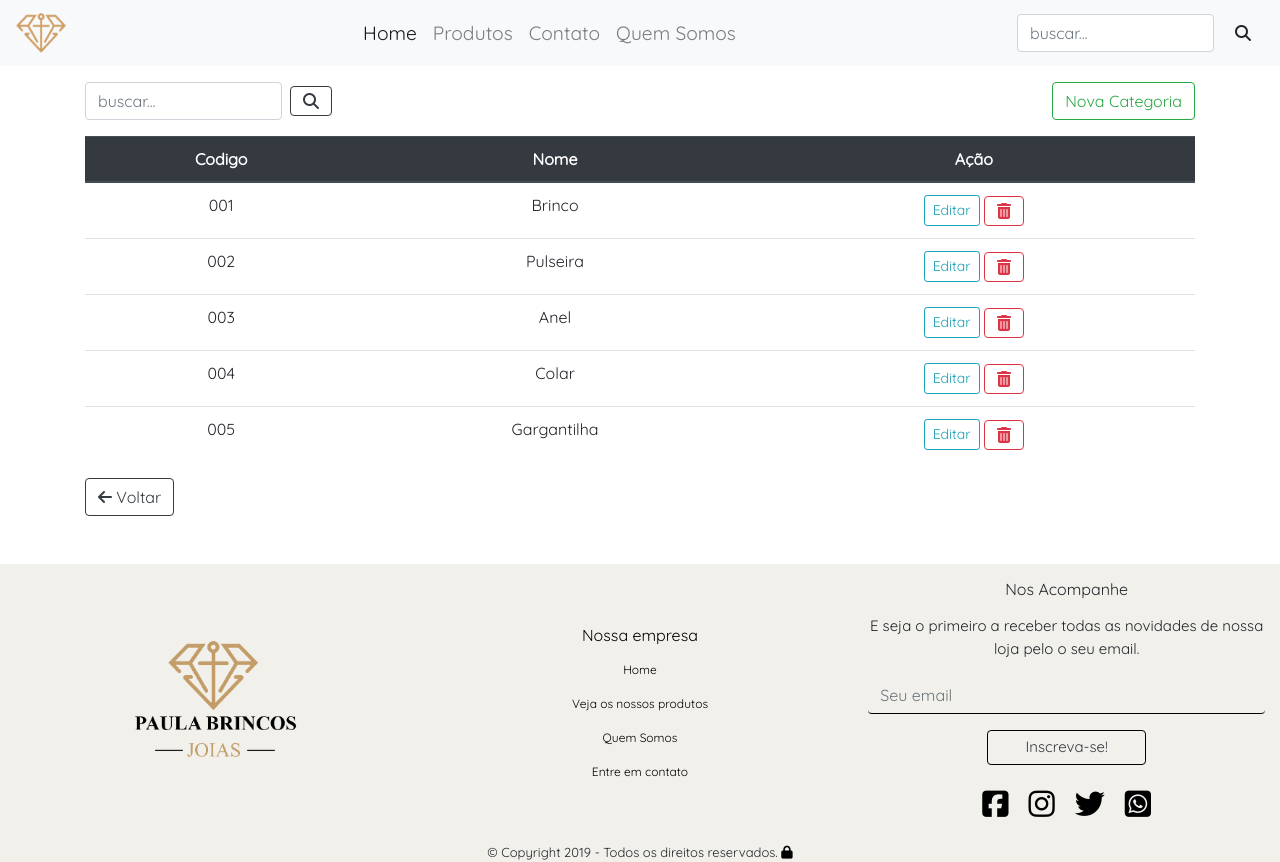
After one commit to GabrielCeffas/Equipe-3-Trainee-2019.2, a PHP site: page /CrudCategoria.html in a window 1280 px wide. The commit adds this page. Run offline with PHP 8.4, Linux system fonts and the light colour scheme; some libraries are stand-ins or nearby versions.

Commit message:
Crud da Categoria e suas respectivas páginas criadas.

```diff
--- /dev/null
+++ b/CrudCategoria.html
@@ -0,0 +1,133 @@
+<head>
+    <meta charset="utf-8">
+    <meta name="viewport" content="width=device-width, initial-scale=1, shrink-to-fit=no">
+    <link rel="stylesheet" href="https://stackpath.bootstrapcdn.com/bootstrap/4.3.1/css/bootstrap.min.css"
+        integrity="sha384-ggOyR0iXCbMQv3Xipma34MD+dH/1fQ784/j6cY/iJTQUOhcWr7x9JvoRxT2MZw1T" crossorigin="anonymous">
+    <title>Paula Brincos</title>
+    <link rel="icon" href="img/logodiamante.png">
+    <link rel="stylesheet" href="css/styles.css">
+    <link href="https://fonts.googleapis.com/css?family=Quicksand&display=swap" rel="stylesheet">
+    <script src="https://kit.fontawesome.com/101f0cf20a.js" crossorigin="anonymous"></script>
+</head>
+
+<body>
+    <nav class="navbar nav-home navbar-expand-lg navbar-light bg-light">
+        <a class="navbar-brand" href="#">
+            <img src="img/logodiamante.png" width="50" height="40" alt="">
+        </a>
+        <button class="navbar-toggler" type="button" data-toggle="collapse" data-target="#navbarSupportedContent"
+            aria-controls="navbarSupportedContent" aria-expanded="false" aria-label="Toggle navigation">
+            <span class="navbar-toggler-icon"></span>
+        </button>
+
+        <div class="collapse navbar-collapse" id="navbarSupportedContent">
+            <ul class="navbar-nav mx-auto">
+                <li class="nav-item active">
+                    <a class="nav-link" href="#">Home <span class="sr-only">(current)</span></a>
+                </li>
+                <li class="nav-item">
+                    <a class="nav-link" href="#">Produtos</a>
+                </li>
+                <li class="nav-item">
+                    <a class="nav-link" href="#">Contato</a>
+                </li>
+                <li class="nav-item">
+                    <a class="nav-link" href="#">Quem Somos</a>
+                </li>
+            </ul>
+            <form class="form-inline my-2 my-lg-0">
+                <input class="form-control mr-sm-2" type="search" placeholder="buscar..." aria-label="Search">
+                <button class="btn  my-2 my-sm-0" type="submit"><i class="fas fa-search"></i></button>
+            </form>
+        </div>
+    </nav>
+
+    <div class="container mt-3">
+        <div class="d-flex justify-content-between">
+            <form class="form-inline search-crud my-2 my-lg-0">
+                <input class="form-control mr-sm-2" type="search" placeholder="buscar..." aria-label="Search">
+                <button class="btn btn-outline-dark" type="submit"><i class="fas fa-search"></i></button>
+            </form>
+            <button type="button" class="btn btn-outline-success">Nova Categoria</button>
+        </div>
+        <table class="table mt-3 text-center">
+            <thead class="thead-dark">
+                <tr>
+                    <th scope="col">Codigo</th>
+                    <th scope="col">Nome</th>
+                    <th scope="col">Ação</th>
+                </tr>
+            </thead>
+            <tbody>
+                <tr>
+                    <td>001</td>
+                    <td>Brinco</td>
+                    <td><button type="button" class="btn btn-outline-info btn-sm">Editar</button> <button type="button" class="btn btn-outline-danger"><i class="fas fa-trash-alt"></i></button></td>
+                </tr>
+                <tr>
+                    <td>002</td>
+                    <td>Pulseira</td>
+                    <td><button type="button" class="btn btn-outline-info btn-sm">Editar</button> <button type="button" class="btn btn-outline-danger"><i class="fas fa-trash-alt"></i></button></td>
+                </tr>
+                <tr>
+                    <td>003</td>
+                    <td>Anel</td>
+                    <td><button type="button" class="btn btn-outline-info btn-sm">Editar</button> <button type="button" class="btn btn-outline-danger"><i class="fas fa-trash-alt"></i></button></td>
+                </tr>
+                <tr>
+                    <td>004</td>
+                    <td>Colar</td>
+                    <td><button type="button" class="btn btn-outline-info btn-sm">Editar</button> <button type="button" class="btn btn-outline-danger"><i class="fas fa-trash-alt"></i></button></td>
+                </tr>
+                <tr>
+                    <td>005</td>
+                    <td>Gargantilha</td>
+                    <td><button type="button" class="btn btn-outline-info btn-sm">Editar</button> <button type="button" class="btn btn-outline-danger"><i class="fas fa-trash-alt"></i></button></td>
+                </tr>
+            </tbody>
+        </table>
+        <button type="button" class="btn btn-outline-dark"><i class="fas fa-arrow-left"></i> Voltar</button>
+    </div>
+
+    <script src="https://code.jquery.com/jquery-3.3.1.slim.min.js" integrity="sha384-q8i/X+965DzO0rT7abK41JStQIAqVgRVzpbzo5smXKp4YfRvH+8abtTE1Pi6jizo" crossorigin="anonymous"></script>
+    <script src="https://cdnjs.cloudflare.com/ajax/libs/popper.js/1.14.7/umd/popper.min.js" integrity="sha384-UO2eT0CpHqdSJQ6hJty5KVphtPhzWj9WO1clHTMGa3JDZwrnQq4sF86dIHNDz0W1" crossorigin="anonymous"></script>
+    <script src="https://stackpath.bootstrapcdn.com/bootstrap/4.3.1/js/bootstrap.min.js" integrity="sha384-JjSmVgyd0p3pXB1rRibZUAYoIIy6OrQ6VrjIEaFf/nJGzIxFDsf4x0xIM+B07jRM" crossorigin="anonymous"></script>
+</body>
+
+<footer id="rodape" class="mt-5 content">
+    <div>
+        <div class="text-center row">
+            <div class="col-md-4 mapaSite">
+                <a href="index.html"><img id="logo" src="img/logo.png"></a>
+            </div>
+            <div class="col-md-4 mapaSite">
+                <nav>
+                    <p>
+                        <h6>Nossa empresa</h6>
+                    </p>
+                    <p><a class="menu" href="index.html">Home</a></p>
+                    <p><a class="menu" href="produtos.html">Veja os nossos produtos</a></p>
+                    <p><a class="menu" href="quemsomos.html">Quem Somos</a></p>
+                    <p><a class="menu" href="viewContato.html">Entre em contato</a></p>
+                </nav>
+            </div>
+            <div id="end" class="col-md-4">
+                <sect-ion>
+                    <p for="email">
+                        <h6>Nos Acompanhe</h6>
+                    </p>
+                    <p id="end">E seja o primeiro a receber todas as novidades de nossa loja pelo o seu email.</p>
+                    <p><input class="UserEmail form-control" name="UserEmail" id="UserEmail" type="email" placeholder="Seu email">
+                    </p>
+                    <p><input class="btn btn-outline-dark bto" type="submit" value="Inscreva-se!" /></p>
+                    </section>
+                    <p><a title="Facebook" href="http://facebook.com/"><i class="fab fa-facebook-square social"></i></a>
+                        <a title="Instagram" href="http://instagram.com/"><i class="fab fa-instagram social"></i></i></a>
+                        <a title="Twitter" href="http://twitter.com/"><i class="fab fa-twitter social"></i></i></a>
+                        <a title="Whatsapp" href="http://web.whatsapp.com/"><i class="fab fa-whatsapp-square social"></i></a></p>
+            </div>
+        </div>
+        <p id="copyright">© Copyright 2019 - Todos os direitos reservados. <a href="viewLogin.html"><i class="fas fa-lock login"></i></a></p>
+    </div>
+</footer>
+</html>
--- a/css/estilo_qSomos.css
+++ b/css/estilo_qSomos.css
@@ -73,6 +73,12 @@ nav a:hover {
     font-size: 30px;
 }
 
+.adm{
+    margin: 2%;
+    color: #000000;
+    font-size: 200px;
+}
+
 .login{
     color: #000000;
 }
```
Also changed, not shown: CrudCategoriaCriar.html (added, +111 -0 lines), CrudCategoriaEditar.html (added, +111 -0 lines), 1 other file.
